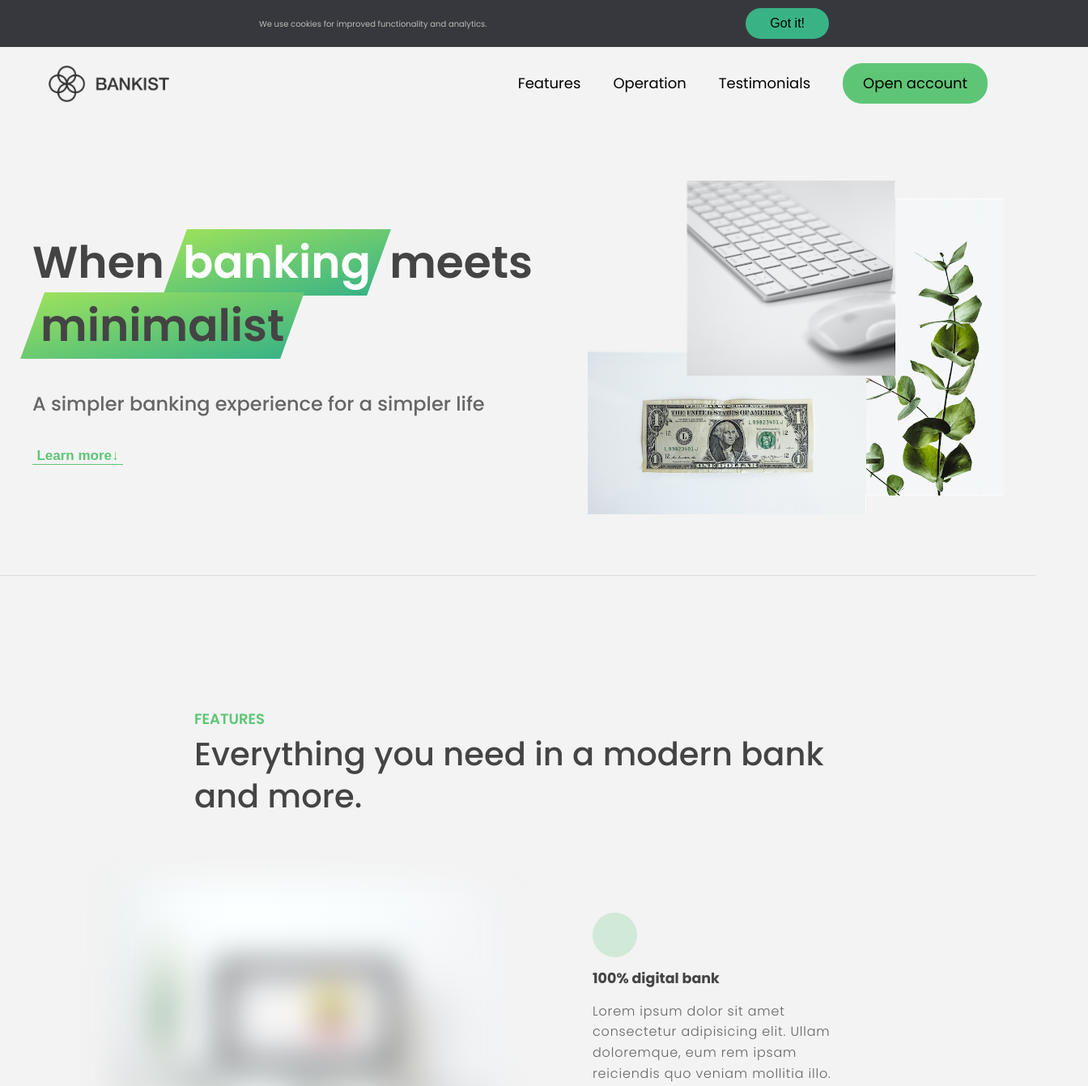
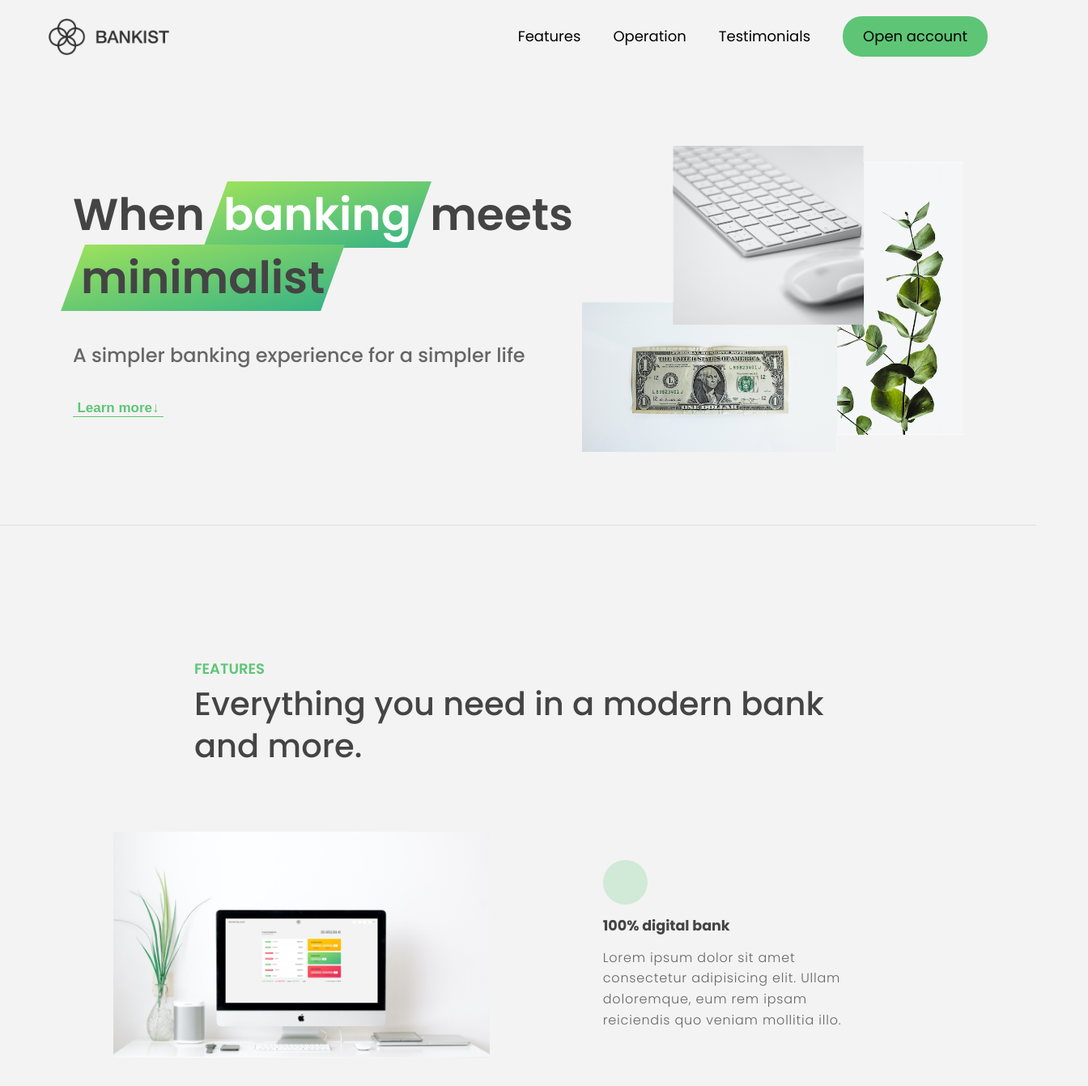
Before and after one commit to affu72/Bankist, a plain HTML site: page index.html in a window 1280 px wide. Shown: the top 1341 px of the page at 81% size, 1344 px wide, since content can reach past the window. Drawn offline with Linux system fonts and the light colour scheme.

Commit message:
lazy loading, sticky navbar etc

```diff
--- a/index.html
+++ b/index.html
@@ -57,7 +57,7 @@
 
     <div class="features">
 
-      <img class="lazy-img features-img" src="./img/digital-lazy.jpg" alt="">
+      <img class="lazy-img features-img" src="./img/digital-lazy.jpg" data-src="./img/digital.jpg" alt="computer">
 
       <div class="features-description">
         <div class="circle"></div>
@@ -78,11 +78,11 @@
 
 
       <!-- <div class="img-box"> -->
-      <img class="lazy-img features-img" src="./img/grow-lazy.jpg" alt="">
+      <img class="lazy-img features-img" src="./img/grow-lazy.jpg" data-src="./img/grow.jpg" alt="growing">
       <!-- <img class="hidden" src="./img/grow.jpg" alt="">
       </div> -->
 
-      <img class="lazy-img features-img" src="./img/card-lazy.jpg" alt="">
+      <img class="lazy-img features-img" src="./img/card-lazy.jpg" data-src="./img/card.jpg" alt="">
 
       <div class="features-description">
         <div class="circle"></div>
@@ -212,7 +212,7 @@
 
     </div>
   </section>
-  <section class="section section-4">
+  <section class="section section-4" id="secction-4">
     <div class="section-description">
       <!-- <p class="heading-secondary">features</p> -->
       <h2 class="heading-primary">The best day to join Bankist was one year ago. The second best is today!</h2>
--- a/script.js
+++ b/script.js
@@ -1,18 +1,18 @@
 const getEle = (cls) => document.querySelector(`.${cls}`);
 
-console.log(document.documentElement);
-console.log(document.body);
-console.log(document.head);
+// console.log(document.documentElement);
+// console.log(document.body);
+// console.log(document.head);
 const header = document.querySelector(".header");
 
 const allSections = document.querySelectorAll(".section");
 
-console.log(allSections);
+// console.log(allSections);
 
 const btns = document.getElementsByTagName("button"); // live collections
-console.log(btns);
+// console.log(btns);
 
-console.log(document.getElementsByClassName("btn")); // live collection
+// console.log(document.getElementsByClassName("btn")); // live collection
 
 //creating elemenet
 const msg = document.createElement("div");
@@ -27,7 +27,7 @@ msg.classList.add("cookie-msg");
 msg.innerHTML = `We use cookies for improved functionality and analytics.<button class="btn btn-close-cookie">Got it!</button>`;
 
 //adding created element to the dom
-header.prepend(msg); // first child of header
+//header.prepend(msg); // first child of header
 
 //header.append(msg); //as last child of header
 
@@ -43,13 +43,13 @@ header.prepend(msg); // first child of header
 // document.body.style.overflow = "hidden";
 // header.style.opacity = 0.1;
 
-document
-  .querySelector(".btn-close-cookie")
-  .addEventListener("click", function (e) {
-    e.preventDefault();
-    // msg.remove();
-    msg.parentElement.removeChild(msg);
-  });
+// document
+//   .querySelector(".btn-close-cookie")
+//   .addEventListener("click", function (e) {
+//     e.preventDefault();
+//     // msg.remove();
+//     msg.parentElement.removeChild(msg);
+//   });
 
 //remove() method is new, back then we use to delete child elemet by selecting parentElement first.
 
@@ -57,24 +57,24 @@ document
 msg.style.backgroundColor = "#37383d";
 msg.style.width = "105%";
 
-console.log(msg.style.color); // will get nothing
+// console.log(msg.style.color); // will get nothing
 
-console.log(msg.style.backgroundColor); // because that is inline
+// console.log(msg.style.backgroundColor); // because that is inline
 
-console.log(getComputedStyle(msg).height);
+// console.log(getComputedStyle(msg).height);
 
 msg.style.height =
   Number.parseFloat(getComputedStyle(msg).height, 10) + 20 + "px";
 
 //attribute
 const logo = getEle("logo");
-console.log(logo);
-console.log(logo.src);
-console.log(logo.alt);
+// console.log(logo);
+// console.log(logo.src);
+// console.log(logo.alt);
 logo.alt = "logo";
-console.log(logo.alt);
+// console.log(logo.alt);
 // logo.src = "/img/img-3.jpg";
-console.log(logo.classList.contains("logo"));
+// console.log(logo.classList.contains("logo"));
 
 //smooth scrollling - 1 old way
 
@@ -83,17 +83,17 @@ const section1 = getEle("section-1");
 
 btnScrollTo.addEventListener("click", function (e) {
   const s1Coord = section1.getBoundingClientRect();
-  console.log(s1Coord);
+  // console.log(s1Coord);
 
   // console.log(e);
 
-  console.log(e.target.getBoundingClientRect());
+  // console.log(e.target.getBoundingClientRect());
 
   // console.log("current Scroll", window.pageXOffset, window.pageYOffset);
-  console.log("current Scroll", window.scrollX, window.scrollY);
+  // console.log("current Scroll", window.scrollX, window.scrollY);
 
-  console.log(document.documentElement.clientHeight);
-  console.log(document.documentElement.clientWidth);
+  // console.log(document.documentElement.clientHeight);
+  // console.log(document.documentElement.clientWidth);
 
   //scrolling
   // window.scrollTo(s1Coord.left + window.scrollX, s1Coord.top + window.scrollY);
@@ -114,7 +114,7 @@ const randomInt = (min, max) =>
 const randdomColor = () =>
   `rgb(${randomInt(0, 255)},${randomInt(0, 255)},${randomInt(0, 255)})`;
 
-console.log(randdomColor());
+// console.log(randdomColor());
 
 // getEle("nav-link").addEventListener("click", function (e) {
 //   this.style.backgroundColor = randdomColor();
@@ -123,7 +123,7 @@ console.log(randdomColor());
 
 getEle("nav-links").addEventListener("click", function (e) {
   e.preventDefault();
-  console.log(e.target);
+  // console.log(e.target);
   if (e.target.classList.contains("nav-link")) {
     const id = e.target.getAttribute("href");
     document.querySelector(id).scrollIntoView({ behavior: "smooth" });
@@ -143,10 +143,10 @@ const h1 = getEle("hero-heading");
 // 3. children
 // 4. fist and last child
 
-console.log(h1.querySelectorAll(".highlight"));
-console.log(h1.childNodes); // direct child node
+// console.log(h1.querySelectorAll(".highlight"));
+// console.log(h1.childNodes); // direct child node
 
-console.log(h1.children);
+// console.log(h1.children);
 
 // console.log(h1.firstElementChild);
 h1.firstElementChild.style.color = "white";
@@ -157,7 +157,7 @@ h1.firstElementChild.style.color = "white";
 // console.log(h1.parentElement);
 
 // h1.closest(".header").style.backgroundColor = "yellow";
-console.log(h1.closest("html"));
+// console.log(h1.closest("html"));
 
 //tabed component
 
@@ -203,10 +203,90 @@ getEle("header-nav").addEventListener("mouseover", fadeOutEffect.bind(0.5));
 
 getEle("header-nav").addEventListener("mouseout", fadeOutEffect.bind(1));
 
-//sticky navigation bar, scroll event
+//sticky navigation-bar, scroll event
 const initialCord = section1.getBoundingClientRect();
 window.addEventListener("scroll", function () {
   if (window.scrollY >= initialCord.top)
     getEle("header-nav").classList.add("sticky");
   else getEle("header-nav").classList.remove("sticky");
 });
+
+// intersection obeserver
+// const obsCallBack = function (entries, obeserver) {
+//   entries.forEach((entry) => {
+//     console.log(entries);
+//   });
+// };
+
+// const obsOption = {
+//   root: null, // for entire viwport
+//   // threshold: 0.1,
+//   threshold: [0, 0.1],
+// };
+
+// const observer = new IntersectionObserver(obsCallBack, obsOption);
+// observer.observe(section1);
+
+const stickyNav = function (entries) {
+  const [entry] = entries;
+  if (!entry.isIntersecting) {
+    getEle("header-nav").classList.add("sticky");
+  } else {
+    getEle("header-nav").classList.remove("sticky");
+  }
+};
+
+const navHeight = getEle("header-nav").getBoundingClientRect().height;
+
+const headerObeserver = new IntersectionObserver(stickyNav, {
+  root: null,
+  threshold: 0,
+  rootMargin: `${-navHeight}px`,
+});
+headerObeserver.observe(header);
+
+//revel on scroll
+
+const revelSection = function (entries, observer) {
+  entries.forEach((entry) => {
+    if (entry.isIntersecting) {
+      entry.target.classList.remove("section-hidden");
+      observer.unobserve(entry.target);
+    }
+  });
+};
+
+const sectionObserver = new IntersectionObserver(revelSection, {
+  root: null,
+  threshold: 0.25,
+});
+
+allSections.forEach((section) => {
+  sectionObserver.observe(section);
+  section.classList.add("section-hidden");
+});
+
+//Lazy loaing images
+const imgTarget = document.querySelectorAll("img[data-src]");
+console.log(imgTarget);
+
+const loadImage = function (entries, obeserver) {
+  const [entry] = entries;
+  if (!entry.isIntersecting) return;
+  //replace src with dataScr
+  // console.log(entry.target.dataset.src);
+  entry.target.src = entry.target.dataset.src;
+
+  entry.target.addEventListener("load", () => {
+    entry.target.classList.remove("lazy-img");
+  });
+
+  obeserver.unobserve(entry.target);
+};
+
+const imgObserver = new IntersectionObserver(loadImage, {
+  root: null,
+  threshold: 0,
+});
+
+imgTarget.forEach((img) => imgObserver.observe(img));
--- a/style.css
+++ b/style.css
@@ -60,7 +60,8 @@ body {
   /* column-gap: 6rem; */
   /* column-gap: rem; */
   /* padding: 2rem 0 12.3rem 0; */
-  padding: 7.45rem 4rem;
+  /* padding: 6rem 4rem 9rem 4rem; */
+  padding: 9rem;
 }
 
 .nav-link-btn {
@@ -155,6 +156,7 @@ a:hover {
 .section {
   border-top: 1px solid #ddd;
   padding: 8rem 2rem;
+  /* border: 2px solid red; */
 
   /* display: flex; */
   /* flex-direction: column; */
@@ -189,7 +191,7 @@ a:hover {
   grid-template-columns: 1fr 1fr;
   justify-content: center;
   justify-items: center;
-  gap: 4rem;
+  gap: 7rem;
 }
 
 .features-description {
@@ -483,6 +485,11 @@ div {
   background-color: rgba(255, 255, 255, 0.9);
 }
 
+.section-hidden {
+  opacity: 0;
+  transform: translateY(9rem);
+  transition: transform 1s;
+}
 .active-tab-btn {
   transform: translateY(-7px);
 }
```
